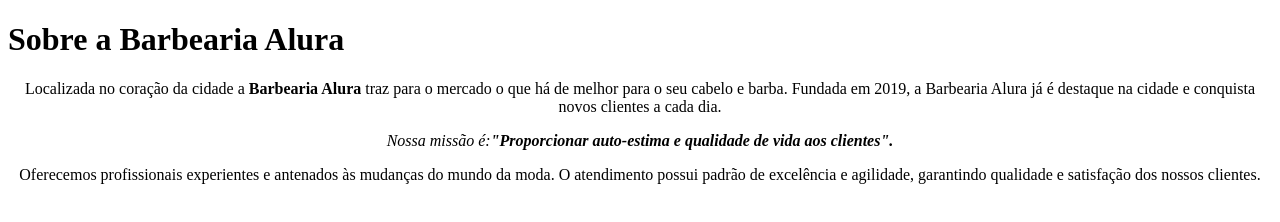
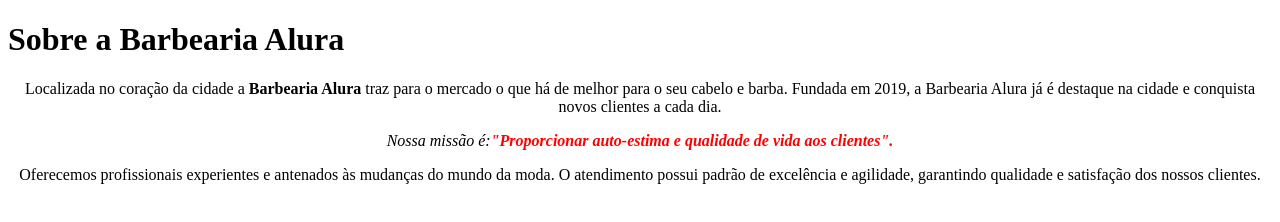
Before and after one commit to vanessaplewka/barbearia_alura_1c, a plain HTML site: page index.html in a window 1280 px wide. Drawn offline with Linux system fonts and the light colour scheme.

Commit message:
cor strong adicionada

```diff
--- a/style.css
+++ b/style.css
@@ -4,3 +4,6 @@
 p {
     text-align: center;
 }
+em strong {
+    color:#FF0000;
+}
```
